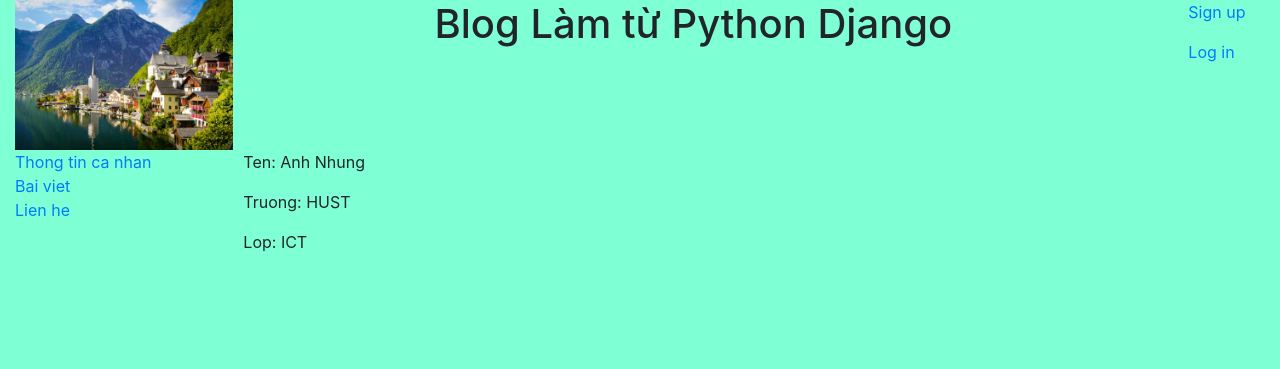
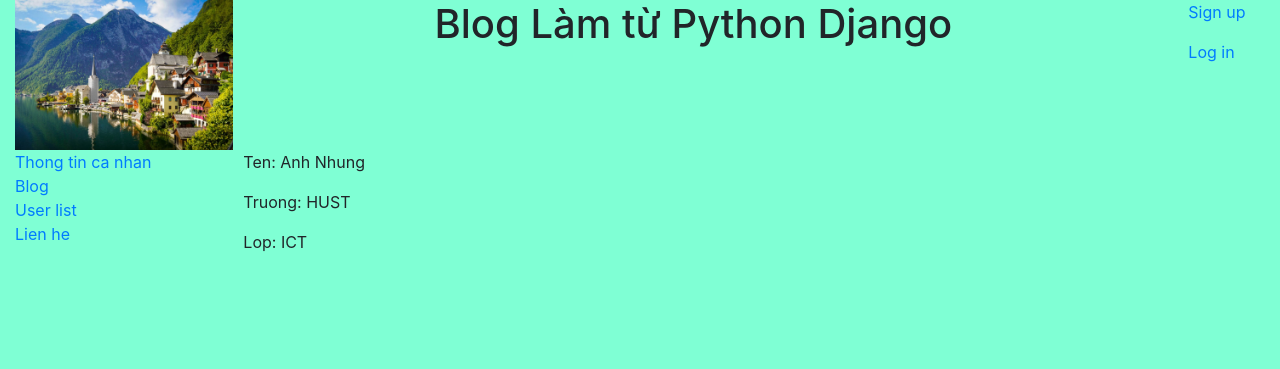
Before and after one commit to nhungpt194814/PythonWebGR1, a Django app: page / in a window 1280 px wide. Shown: the top 369 px of the page. Run offline with Django 4.2, Linux system fonts and the light colour scheme; some libraries are stand-ins or nearby versions.

Commit message:
add user_list

```diff
--- a/blog/views.py
+++ b/blog/views.py
@@ -1,8 +1,8 @@
 from django.shortcuts import render, get_object_or_404
-from blog.models import Post, Comment
+from blog.models import Post
 from blog.forms import CommmentForm
 from django.http import HttpResponseRedirect
-from django.views.generic import ListView, DetailView
+from django.views.generic import ListView
 # generic views giúp tối ưu code
 
 # Create your views here.
--- a/home/templates/pages/base.html
+++ b/home/templates/pages/base.html
@@ -47,7 +47,8 @@
                 <div class="bs-sliderbar">
                     <ul class="nav flex-column">
                         <li><a href="/">Thong tin ca nhan</a></li>
-                        <li><a href="{% url 'blog' %}">Bai viet</a></li>
+                        <li><a href="{% url 'blog' %}">Blog</a></li>
+                        <li><a href="{% url 'user_list' %}">User list</a></li>
                         <li><a href="{% url 'contact' %}">Lien he</a></li>
                     </ul>
                 </div>
--- a/home/urls.py
+++ b/home/urls.py
@@ -7,6 +7,7 @@ from django.contrib.auth import views as auth_views
 urlpatterns = [
     path('', views.index),
     path('contact/', views.contact, name='contact'),
+    path('user_list/', views.UserListView.as_view(), name='user_list'),
     path('register/', views.register, name='register'),
     path('login/', auth_views.LoginView.as_view(template_name='pages/login.html'), name='login'),
     path('logout/', auth_views.LogoutView.as_view(next_page='/'), name='logout')
--- a/home/views.py
+++ b/home/views.py
@@ -1,6 +1,8 @@
 from django.shortcuts import render
 from django.http import HttpResponseRedirect
 from .forms import RegistrationForm
+from django.views.generic import ListView
+from django.contrib.auth.models import User
 # Create your views here.
 
 
@@ -32,3 +34,15 @@ def register(request):
 
     # nếu method là GET thì hiển thị form
     return render(request, 'pages/register.html', {'form': form})
+
+
+def user_list(request):
+    return render(request, 'pages/user_list.html')
+
+
+class UserListView(ListView):
+    # order blog posts by date
+    queryset = User.objects.all()
+    template_name = 'pages/user_list.html'
+    context_object_name = 'Users'
+    paginate_by = 10  # maximum per page is 1 blog posts
```
Also changed, not shown: home/templates/pages/user_list.html (added, +11 -0 lines), db.sqlite3.
